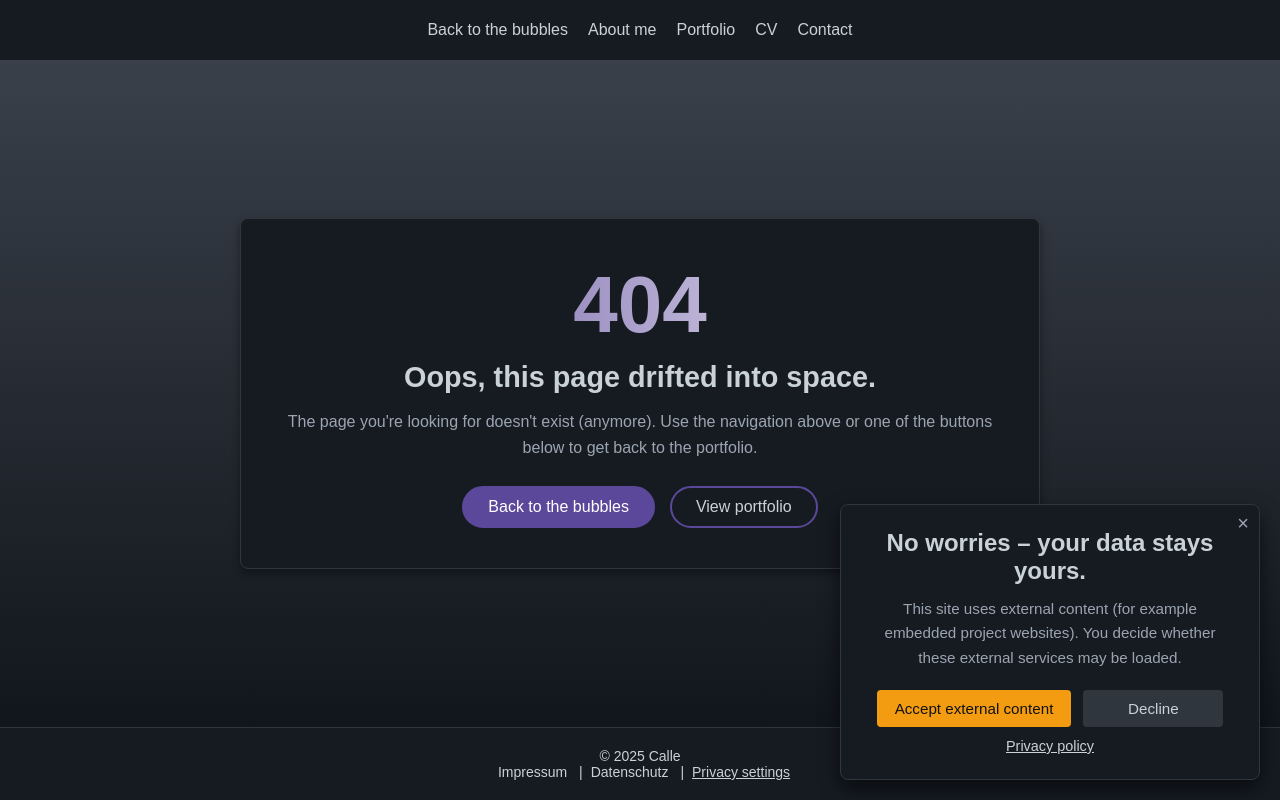
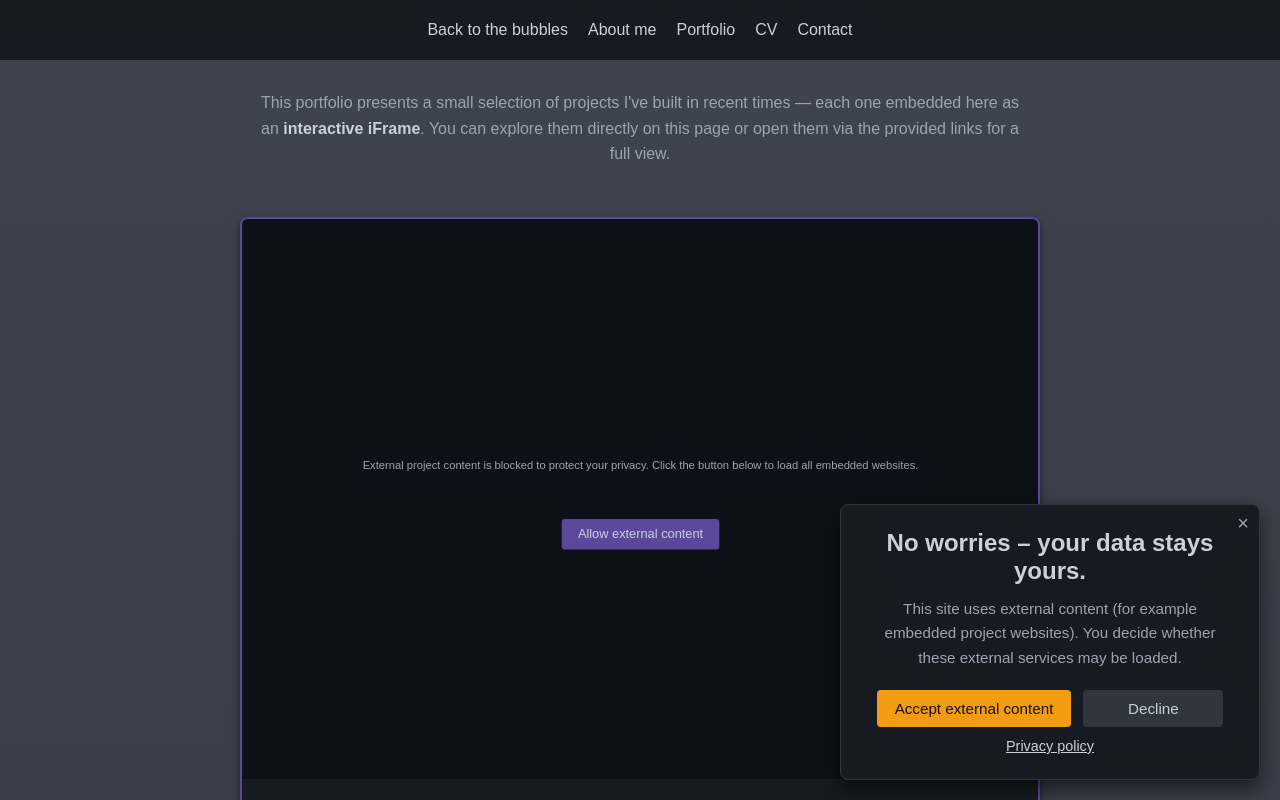
Before and after one commit to cmgoersch/portfolio_react, a React (Vite) app: page /portfolio in a window 1280 px wide. Shown: the top 800 px of the page. Built offline with nearby package versions, Linux system fonts and the light colour scheme.

Commit message:
stuff fixed

```diff
--- a/src/App.jsx
+++ b/src/App.jsx
@@ -4,8 +4,8 @@ import { ConsentProvider } from './context/ConsentContext';
 import CookieBanner from './components/CookieBanner/CookieBanner';
 import Landing from './pages/Landing/Landing';
 import About from './pages/About/About';
-import Work from './pages/Work/Work';
-import Curriculum from './pages/Curriculum/Curriculum';
+import Portfolio from './pages/Portfolio/Portfolio';
+import CV from './pages/CV/CV';
 import Contact from './pages/Contact/Contact';
 import NotFound from './pages/NotFound/NotFound';
 import Impressum from './pages/Impressum/Impressum';
@@ -22,8 +22,8 @@ function App() {
           <Routes>
             <Route path="/" element={<Landing />} />
             <Route path="/about" element={<About />} />
-            <Route path="/work" element={<Work />} />
-            <Route path="/curriculum" element={<Curriculum />} />
+            <Route path="/portfolio" element={<Portfolio />} />
+            <Route path="/cv" element={<CV />} />
             <Route path="/contact" element={<Contact />} />
             <Route path="/impressum" element={<Impressum />} />
             <Route path="/datenschutz" element={<Datenschutz />} />
--- a/src/components/Navbar/Navbar.jsx
+++ b/src/components/Navbar/Navbar.jsx
@@ -15,8 +15,8 @@ const Navbar = () => {
         <ul id="menu-items">
           <li><Link to="/">Back to the bubbles</Link></li>
           <li><Link to="/about">About me</Link></li>
-          <li><Link to="/work">Portfolio</Link></li>
-          <li><Link to="/curriculum">CV</Link></li>
+          <li><Link to="/portfolio">Portfolio</Link></li>
+          <li><Link to="/cv">CV</Link></li>
           <li><Link to="/contact">Contact</Link></li>
         </ul>
         <div
@@ -27,8 +27,8 @@ const Navbar = () => {
           <ul>
             <li><Link to="/" onClick={closeMenu}>Back to the bubbles</Link></li>
             <li><Link to="/about" onClick={closeMenu}>About me</Link></li>
-            <li><Link to="/work" onClick={closeMenu}>Portfolio</Link></li>
-            <li><Link to="/curriculum" onClick={closeMenu}>CV</Link></li>
+            <li><Link to="/portfolio" onClick={closeMenu}>Portfolio</Link></li>
+            <li><Link to="/cv" onClick={closeMenu}>CV</Link></li>
             <li><Link to="/contact" onClick={closeMenu}>Contact</Link></li>
           </ul>
         </div>
--- a/src/pages/About/About.jsx
+++ b/src/pages/About/About.jsx
@@ -75,15 +75,15 @@ const About = () => {
               I'm really looking forward to gaining practical experience in a real-world team.
             </p>
             <p>
-              If you're interested in my work, feel free to check out the <Link to="/work"><strong>My Work</strong></Link> section.
-              And if you have a job or project in mind, take a look at my <Link to="/curriculum"><strong>Curriculum Vitae</strong></Link> 😊
+              If you're interested in my work, feel free to check out the <Link to="/portfolio"><strong>My Work</strong></Link> section.
+              And if you have a job or project in mind, take a look at my <Link to="/cv"><strong>Curriculum Vitae</strong></Link> 😊
             </p>
             <p><strong>I'm ready :)</strong></p>
           </section>
 
           <div className="contact-button">
-            <Link to="/work" className="btn-contact">Portfolio</Link>
-            <Link to="/curriculum" className="btn-contact">CV</Link>
+            <Link to="/portfolio" className="btn-contact">Portfolio</Link>
+            <Link to="/cv" className="btn-contact">CV</Link>
             <Link to="/contact" className="btn-contact">Contact</Link>
           </div>
         </main>
--- a/src/pages/Curriculum/Curriculum.jsx
+++ b/src/pages/CV/CV.jsx
@@ -1,7 +1,7 @@
 import { Link } from 'react-router-dom';
 import Navbar from '../../components/Navbar/Navbar';
 import Footer from '../../components/Footer/Footer';
-import './Curriculum.css';
+import './CV.css';
 
 const professionalExperience = [
   {
@@ -92,7 +92,7 @@ const skills = {
   }
 };
 
-const Curriculum = () => {
+const CV = () => {
   return (
     <div className="curriculum-page">
       <Navbar />
@@ -157,8 +157,8 @@ const Curriculum = () => {
           </div>
 
           <div className="skill-button-wrapper">
-            <Link to="/work" className="skill-mix-button">My Work</Link>
-            <Link to="/contact" className="skill-mix-button">Contact Me</Link>
+            <Link to="/portfolio" className="skill-mix-button">Portfolio</Link>
+            <Link to="/contact" className="skill-mix-button">Contact</Link>
           </div>
         </section>
       </main>
@@ -168,4 +168,4 @@ const Curriculum = () => {
   );
 };
 
-export default Curriculum;
+export default CV;
--- a/src/pages/NotFound/NotFound.jsx
+++ b/src/pages/NotFound/NotFound.jsx
@@ -18,7 +18,7 @@ const NotFound = () => {
           </p>
           <div className="notfound-actions">
             <Link to="/" className="notfound-button primary">Back to the bubbles</Link>
-            <Link to="/work" className="notfound-button">View portfolio</Link>
+            <Link to="/portfolio" className="notfound-button">View portfolio</Link>
           </div>
         </section>
       </main>
--- a/src/pages/Work/Work.jsx
+++ b/src/pages/Portfolio/Portfolio.jsx
@@ -1,7 +1,8 @@
+import { useEffect } from 'react';
 import Navbar from '../../components/Navbar/Navbar';
 import Footer from '../../components/Footer/Footer';
 import { useConsent } from '../../context/ConsentContext';
-import './Work.css';
+import './Portfolio.css';
 
 const projects = [
   {
@@ -113,8 +114,15 @@ The site uses AI-generated visuals and a lightweight WordPress setup to reflect
   }
 ];
 
-const Work = () => {
+const Portfolio = () => {
   const { hasConsented, accept } = useConsent();
+
+  // Ensure page always starts at top when mounted
+  useEffect(() => {
+    window.scrollTo(0, 0);
+    document.documentElement.scrollTop = 0;
+    document.body.scrollTop = 0;
+  }, []);
 
   const handleVisitPage = (url) => {
     window.open(url, '_blank');
@@ -189,4 +197,4 @@ const Work = () => {
   );
 };
 
-export default Work;
+export default Portfolio;
```
Also changed, not shown: src/pages/CV/CV.css (renamed from src/pages/Curriculum/Curriculum.css), src/pages/Portfolio/Portfolio.css (line endings or trailing spaces).
